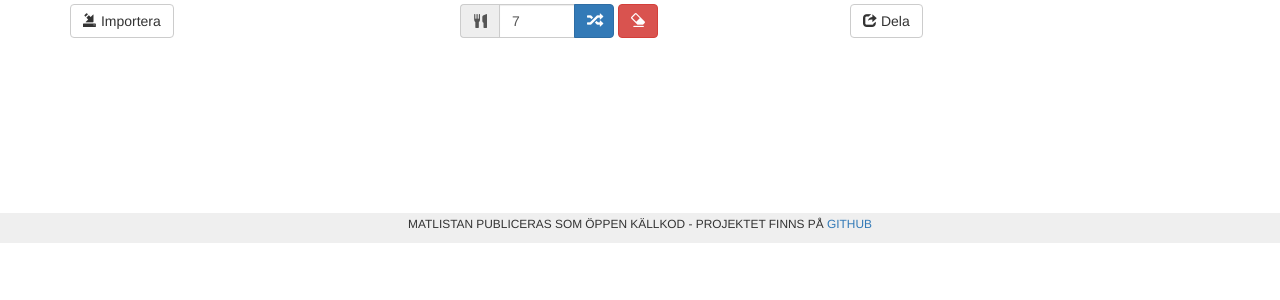
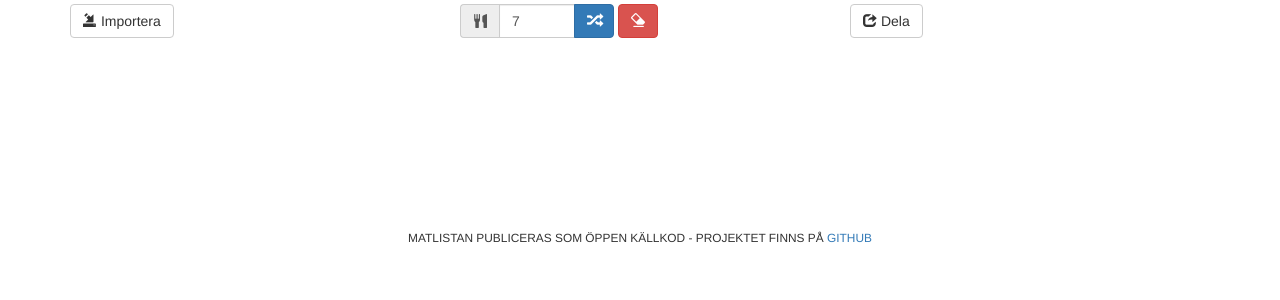
Before and after one commit to prodhe/matlistan, a PHP site: page / in a window 1280 px wide. Shown: the part 179-479 px from the top of the page. Run offline with PHP 8.4, Linux system fonts and the light colour scheme; some libraries are stand-ins or nearby versions.

Commit message:
footer fix

```diff
--- a/css/style-bs.css
+++ b/css/style-bs.css
@@ -5,7 +5,8 @@ h2 {
 }
 
 footer {
-    background-color: #efefef;
+    padding-top: 1em;
+    /*background-color: #efefef;*/
 }
 
 .list-group-item:hover {
--- a/index.html
+++ b/index.html
@@ -87,14 +87,12 @@
             </section>
         </main>
     </div>
-        <footer class="footer">
-            <div class="container-fluid">
+    <footer class="container-fluid">
                 <p class="text-center text-uppercase">
                     <small>Matlistan publiceras som öppen källkod - projektet finns på
                     <a href="http://github.com/prodhe/foodlist">GitHub</a></small>
                 </p>
-            </div>
-        </footer>
+    </footer>
     <div id="popup"></div>
 </body>
 </html>
```
